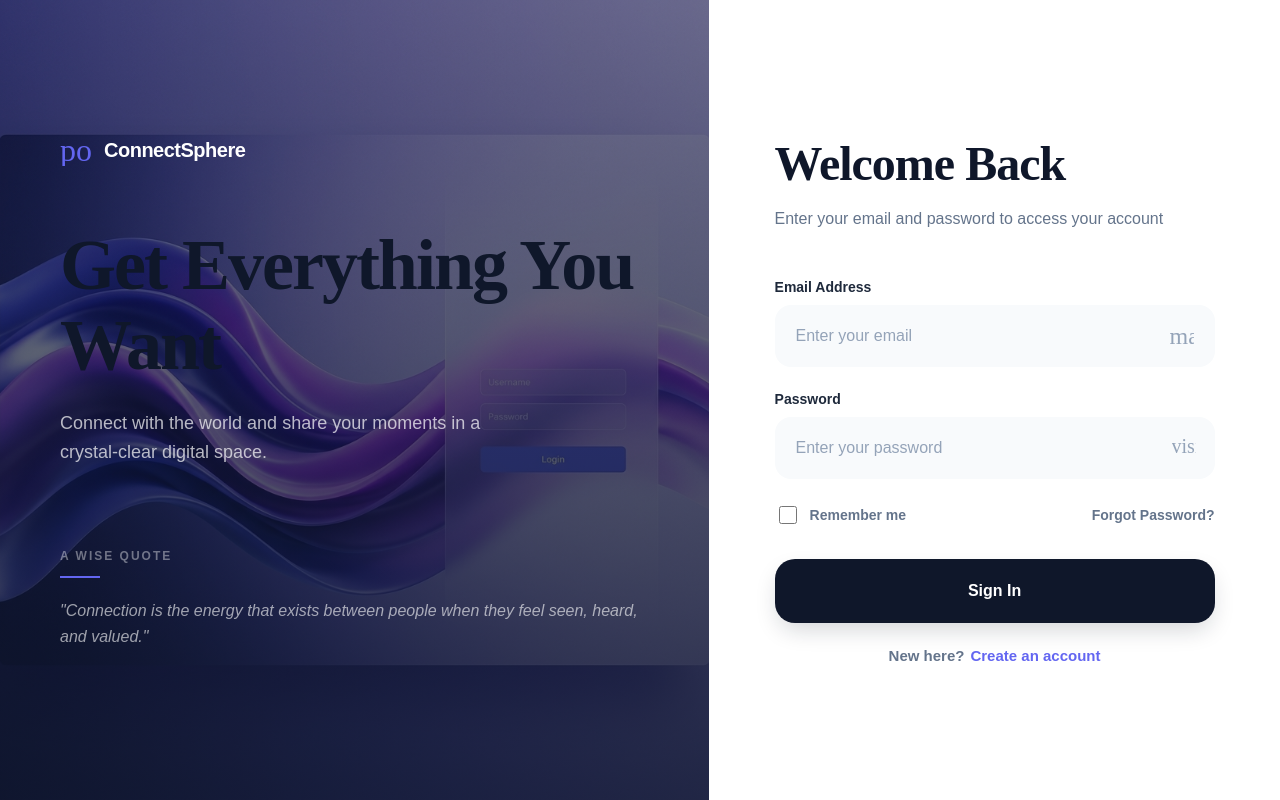
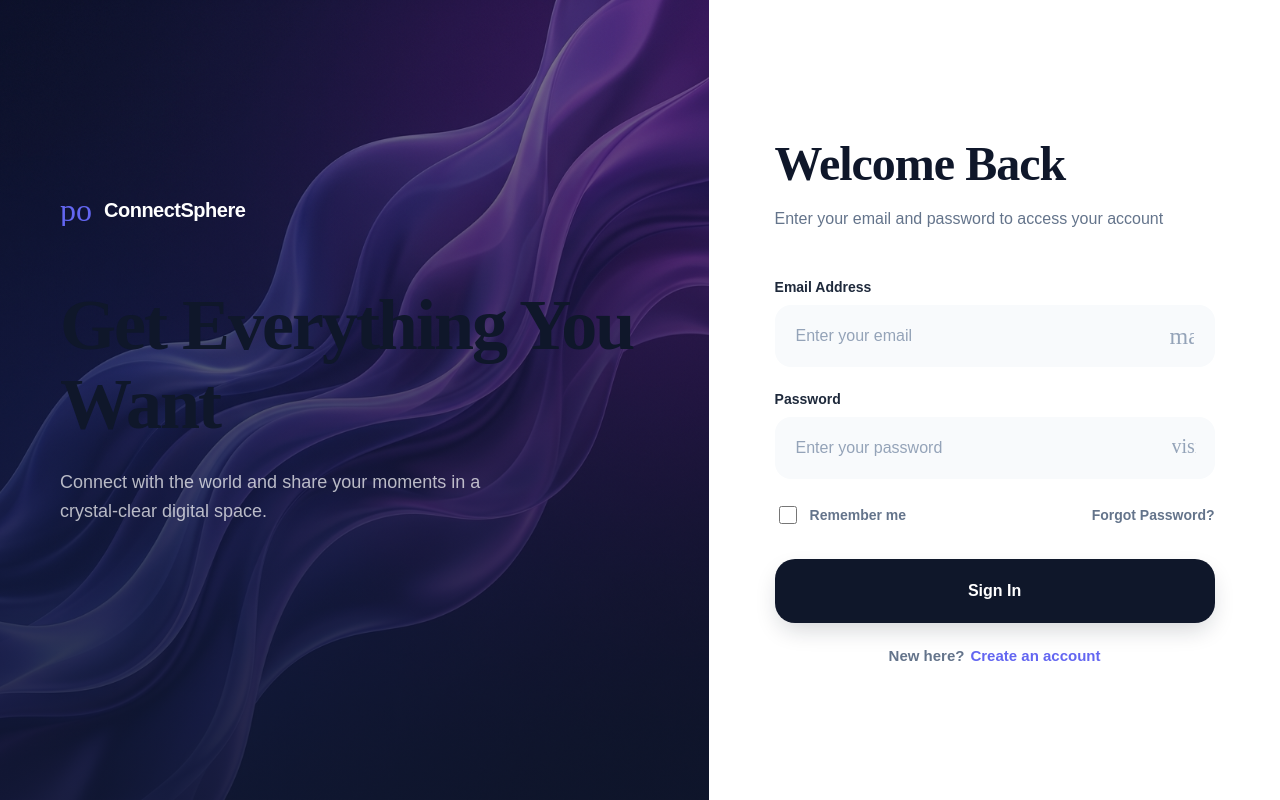
Before and after one commit to Satyamglacs22/ConnectSphereFrontend, an Angular app: page /login in a window 1280 px wide. Built offline with nearby package versions, Linux system fonts and the light colour scheme; a web font is replaced by a local one.

Commit message:
UI: Cleaned up login background and removed quote area

```diff
--- a/src/app/components/login/login.component.html
+++ b/src/app/components/login/login.component.html
@@ -10,11 +10,6 @@
       <div class="hero-text">
         <h2 class="serif-title">Get Everything You Want</h2>
         <p>Connect with the world and share your moments in a crystal-clear digital space.</p>
-      </div>
-      <div class="quote-area">
-        <span class="label">A WISE QUOTE</span>
-        <div class="divider"></div>
-        <p class="quote">"Connection is the energy that exists between people when they feel seen, heard, and valued."</p>
       </div>
     </div>
   </div>
```
Also changed, not shown: public/images/login-bg.png.
